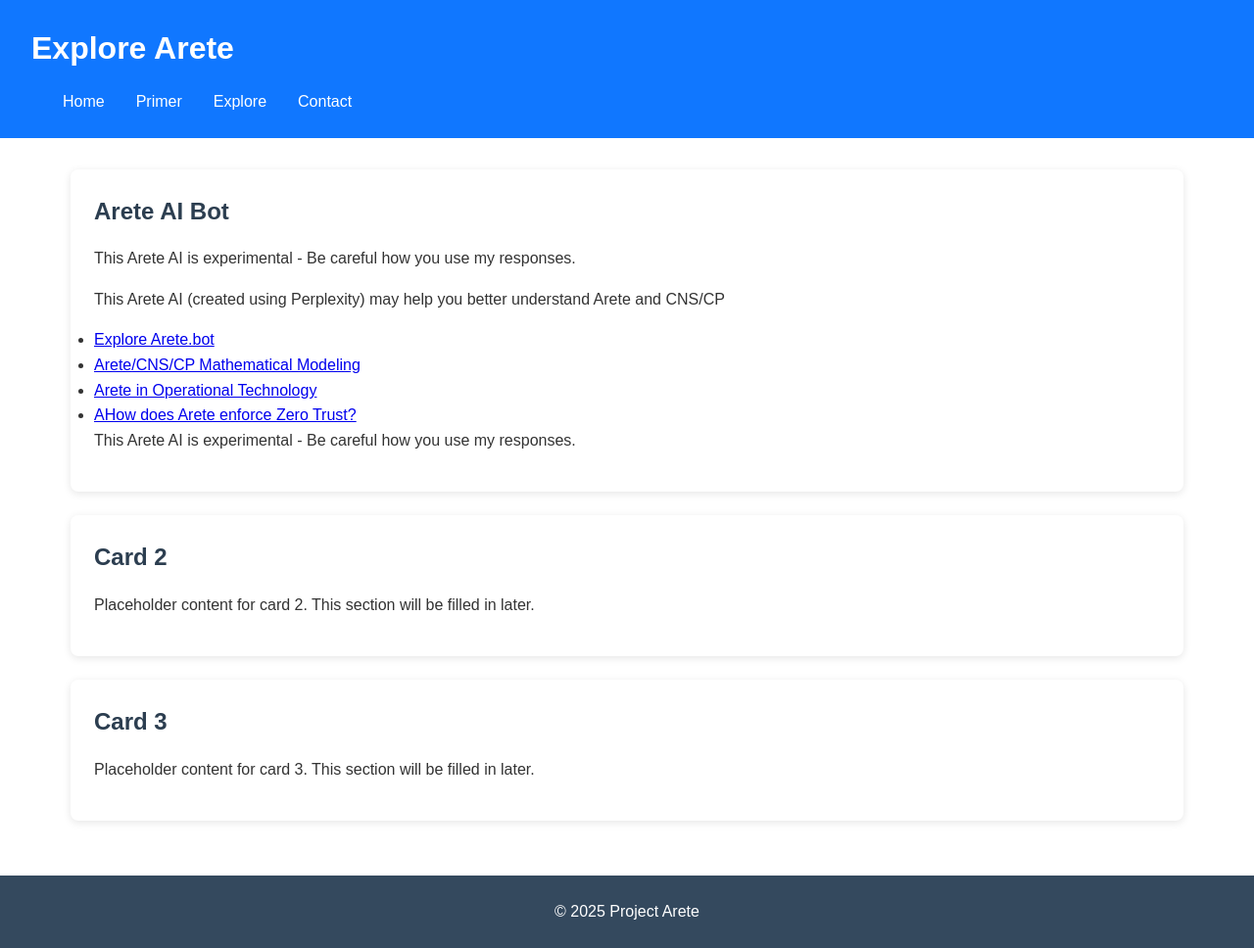
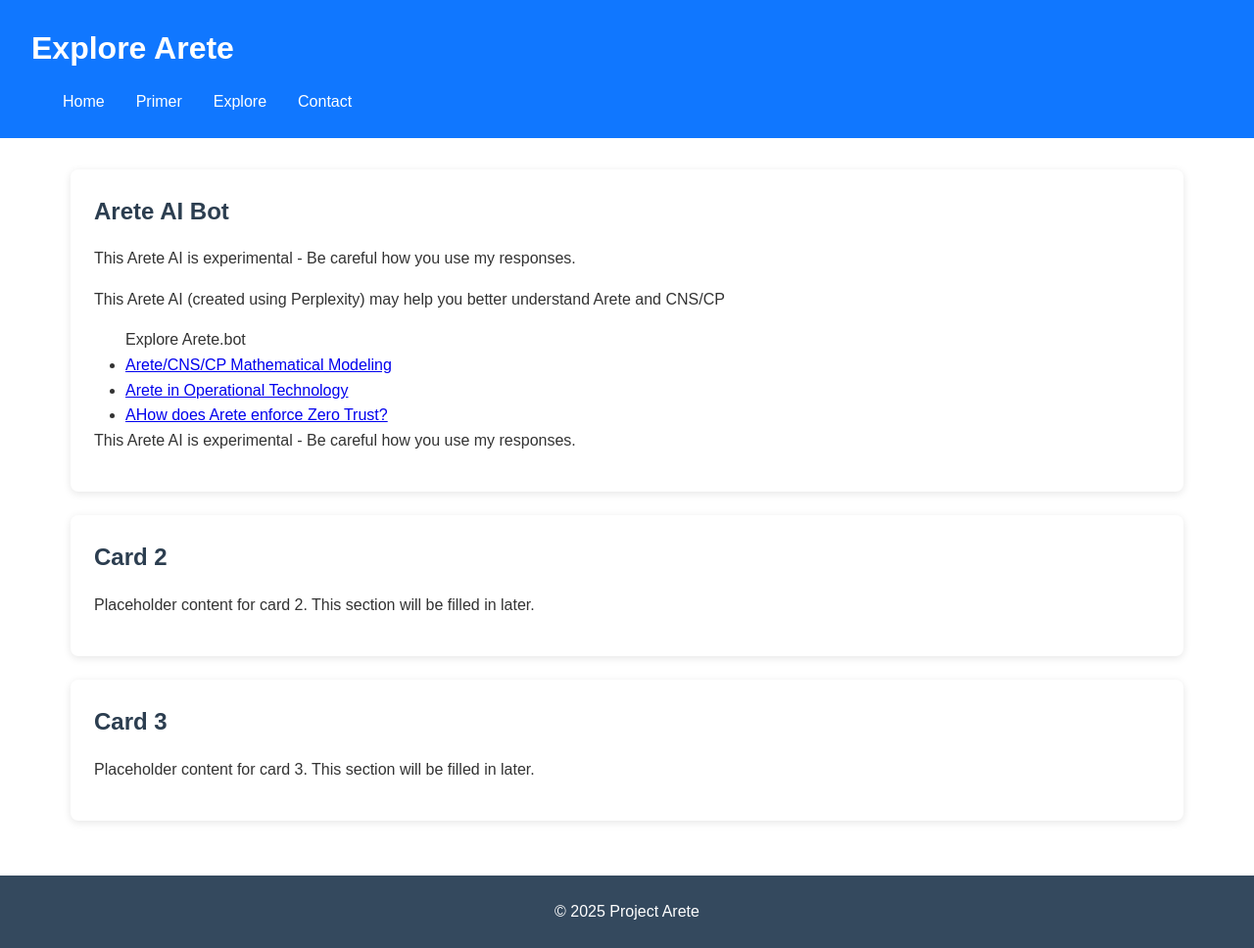
Before and after one commit to project-arete/website, a Jekyll site: the page explore.html, which Jekyll copies as it is, in a window 1280 px wide. Shown: the whole page at 98% size. Built offline with Jekyll 4.4.1, drawn with Linux system fonts in a browser that asks for light colours.

Commit message:
Update explore.html

```diff
--- a/explore.html
+++ b/explore.html
@@ -24,7 +24,7 @@
                 <h2>Arete AI Bot</h2>
                 <p>This Arete AI is experimental - Be careful how you use my responses.</p>
                 <p>This Arete AI (created using Perplexity) may help you better understand Arete and CNS/CP</p>
-                <ul>
+                <ul style="margin-left: 2em;>
                     <li><a href="http://arete.bot/" target="_blank">Explore Arete.bot</a></li>
                     <li><a href="https://www.perplexity.ai/page/cns-cp-mathematical-modeling-p-5IfyQ_vLTpSETh9gWjsQbQ" target="_blank">Arete/CNS/CP Mathematical Modeling</a></li>
                     <li><a href="https://www.perplexity.ai/page/arete-in-operational-technolog-YoywN2TAQB.NeRvXmOytYA#0" target="_blank">Arete in Operational Technology</a></li>
```
